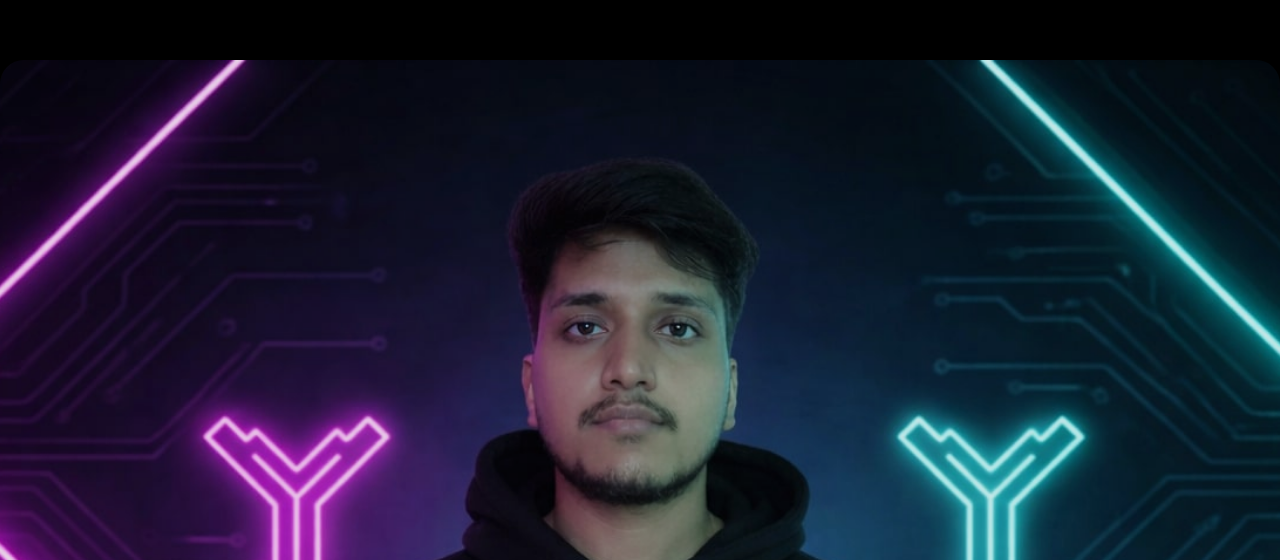
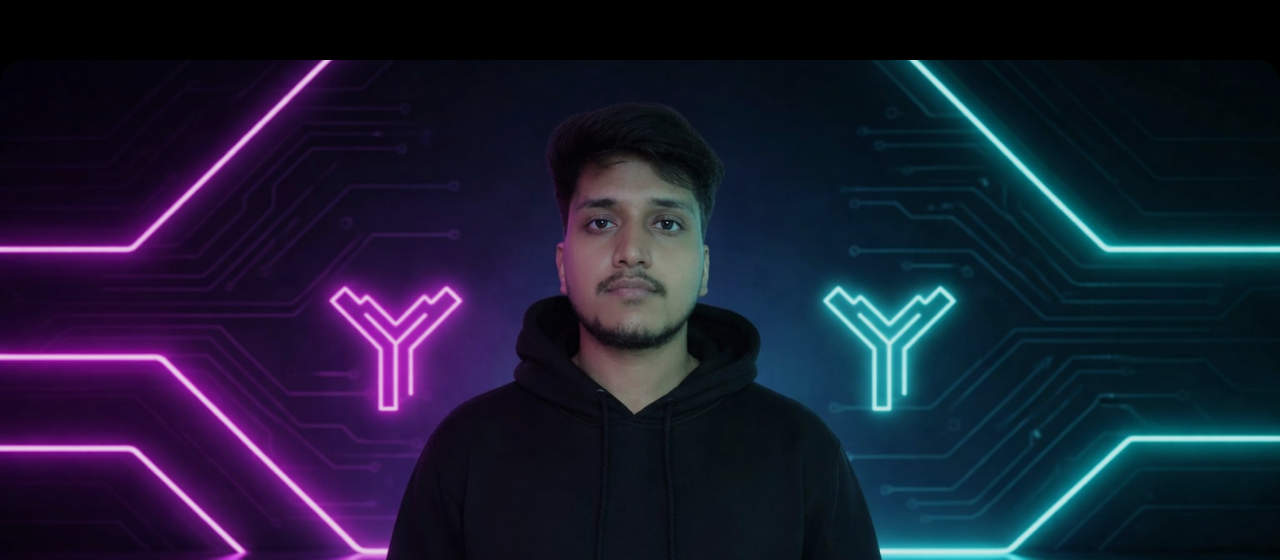
Before and after one commit to PSaikrishnaPatro/Portfolio, a React (Vite) app: page / in a window 1280 px wide. Shown: the part 1874-2434 px from the top of the page. Built offline with nearby package versions, Linux system fonts and the light colour scheme.

Commit message:
finalisaiton

```diff
--- a/src/components/About.css
+++ b/src/components/About.css
@@ -81,7 +81,7 @@ color: transparent;
 
 .about-image img {
   width: 100%;
-  height: 150%;
+  height: 100%;
   object-fit: cover;
   filter: brightness(0.9);
 }
```
